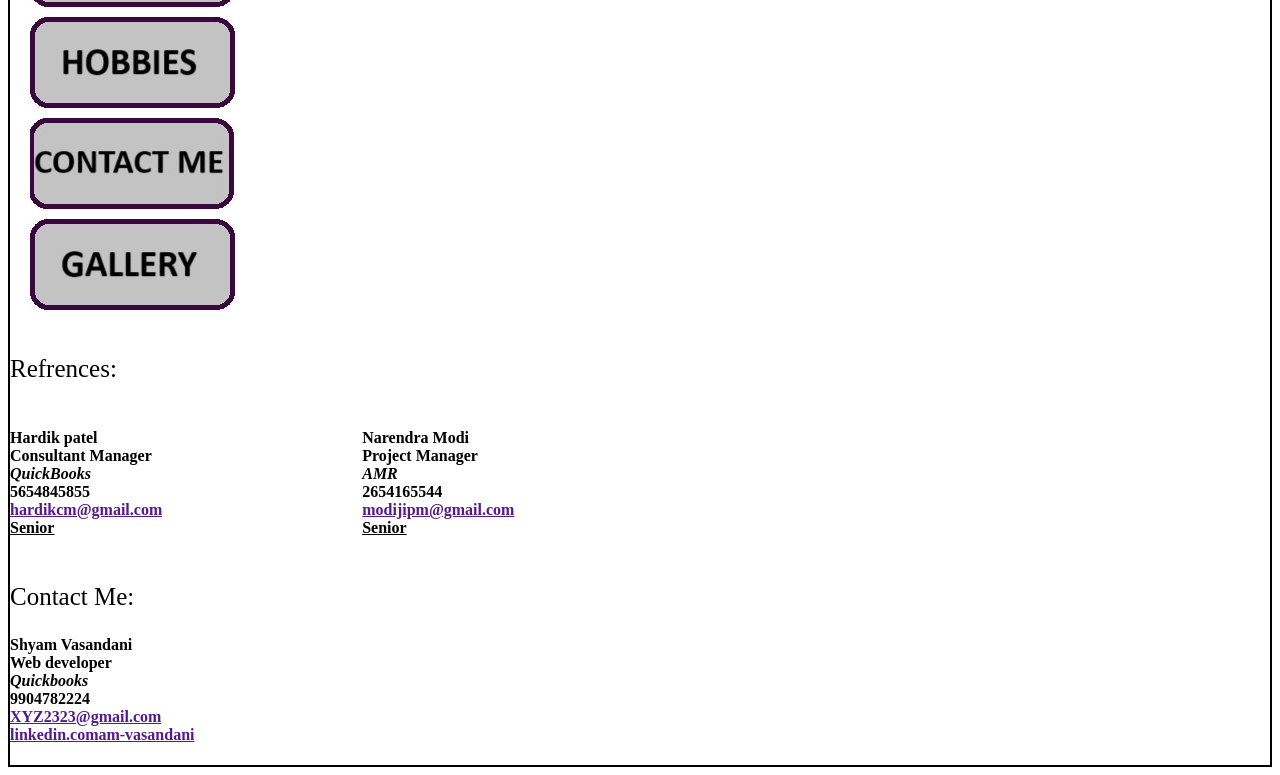
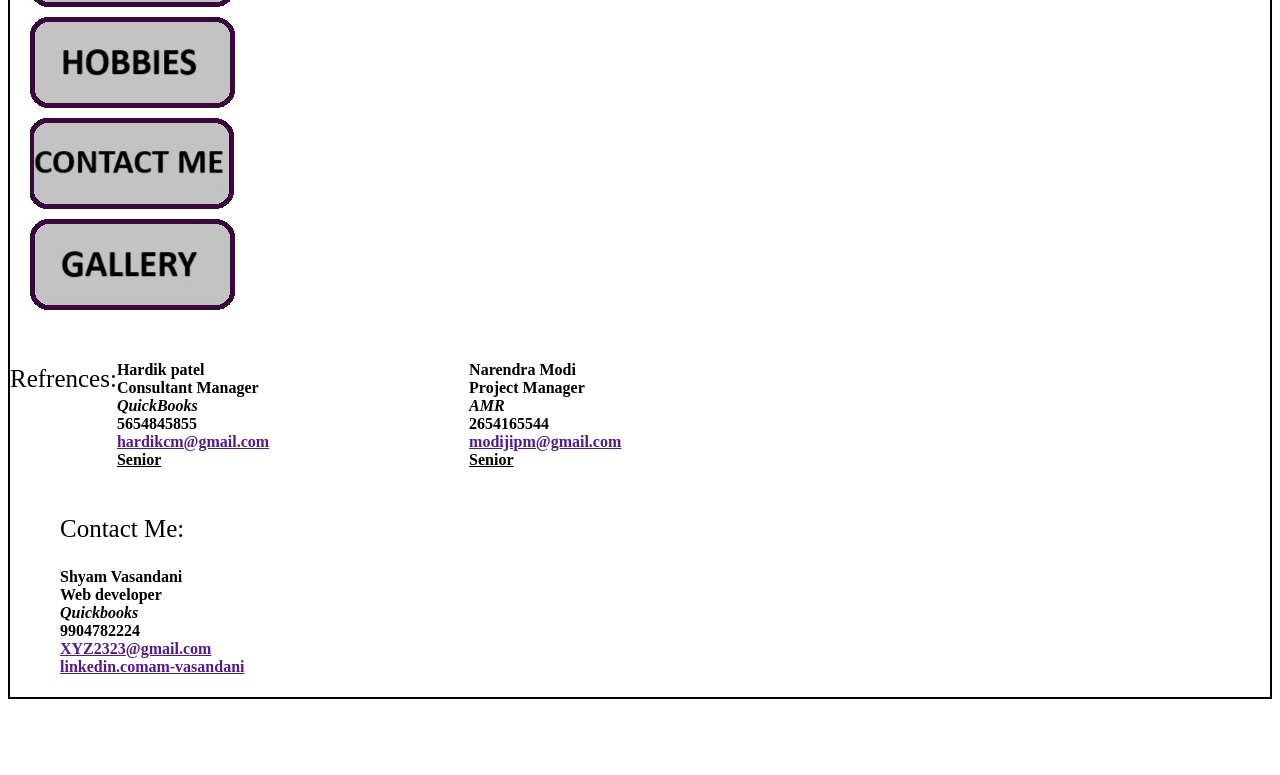
Before and after one commit to shyamer4/divbshyam30, a plain HTML site: page contact.html in a window 1280 px wide. Shown: the part 595-1370 px from the top of the page. After the commit the page ends 1302 px from the top, so only its background shows below. Drawn offline with Linux system fonts and the light colour scheme.

Commit message:
Update contact.html
asdsad

```diff
--- a/contact.html
+++ b/contact.html
@@ -16,6 +16,7 @@
 <a href="gallery.html">Gallery</a>
 			</p>
 			<hr>
+				<div class="cont">
 				<div class="buttons">
 				<a href="index.html"><img src="home.jpg"></a>
 				<a href="edu.html"><img src="edu.jpg"></a>
@@ -25,9 +26,10 @@
 				<a href="contact.html"><img src="contact.jpg"></a>
 				<a href="gallery.html"><img src="gallery.jpg"></a>
 				</div>
-				<div class="cont">
-			<p>Refrences:</p>
+
+
 				<div class="ref">
+					<p>Refrences:</p>
 					<div id="ref1">
 					<h4>Hardik patel<br>
 					<b>Consultant Manager</b><br>
@@ -45,7 +47,7 @@
 					<u>Senior</u></h4>
 					</div>
 				</div>
-					<div>
+					<div style="margin-left:50px;">
 			<p>Contact Me:</p>
 				<h4>Shyam Vasandani<br>
 				<b>Web developer</b><br>
@@ -54,5 +56,6 @@
 				<a href="">XYZ2323@gmail.com</a><br>
 				<a href="">linkedin.com&shyam-vasandani</h4>
 				</div>
-
+				</div>
+		</body>
 </html>
```
